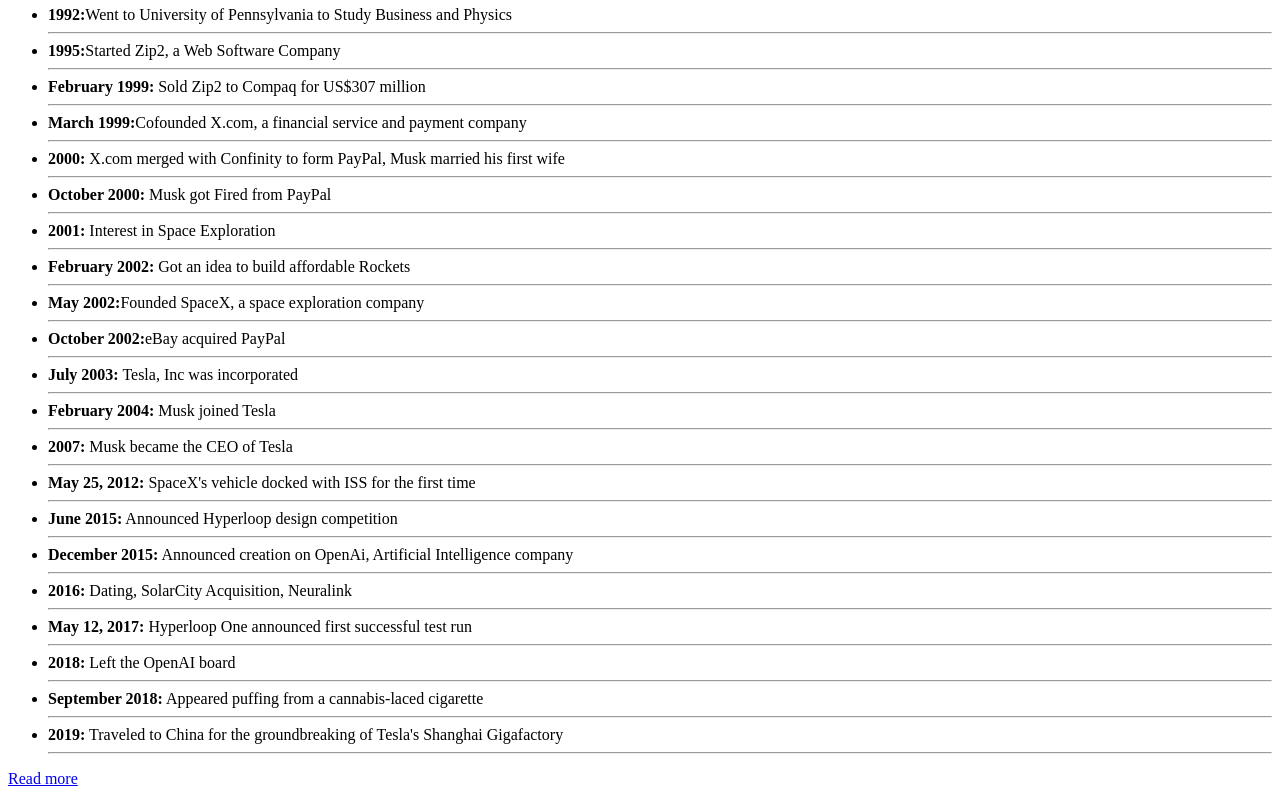
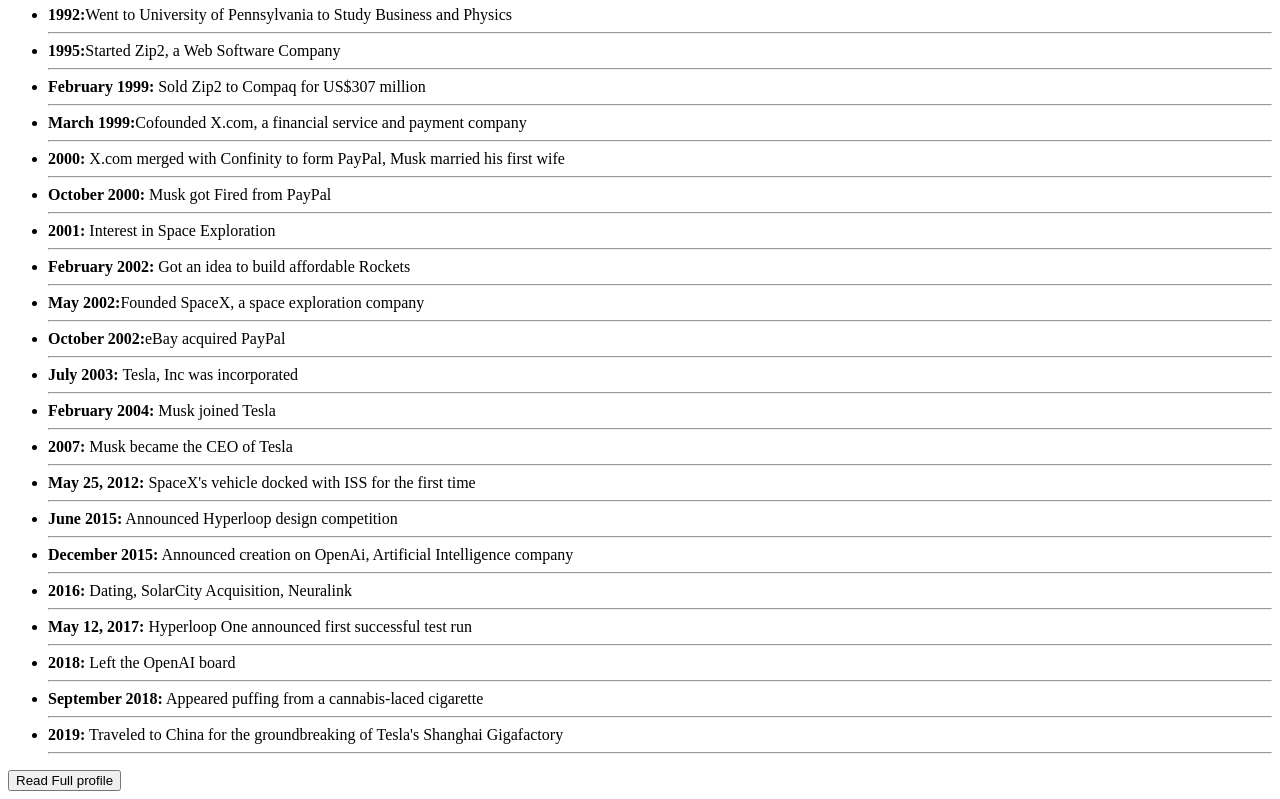
Before and after one commit to Otakuwind/Elon-musk-Tribute-page, a plain HTML site: page index.html in a window 1280 px wide. Shown: the part 1213-2012 px from the top of the page. Drawn offline with Linux system fonts and the light colour scheme.

Commit message:
updated file

```diff
--- a/index.html
+++ b/index.html
@@ -56,4 +56,4 @@ SpaceX, founded in 2002, is worth $127 billion after a funding round in May 2022
 </ul>
 </body>
 </html>
-<a href="https://en.wikipedia.org/wiki/Elon_Muskref=">Read more</a>
+<button onclick="window.location.href='https://en.wikipedia.org/wiki/Elon_Musk';">Read Full profile</button>
```
